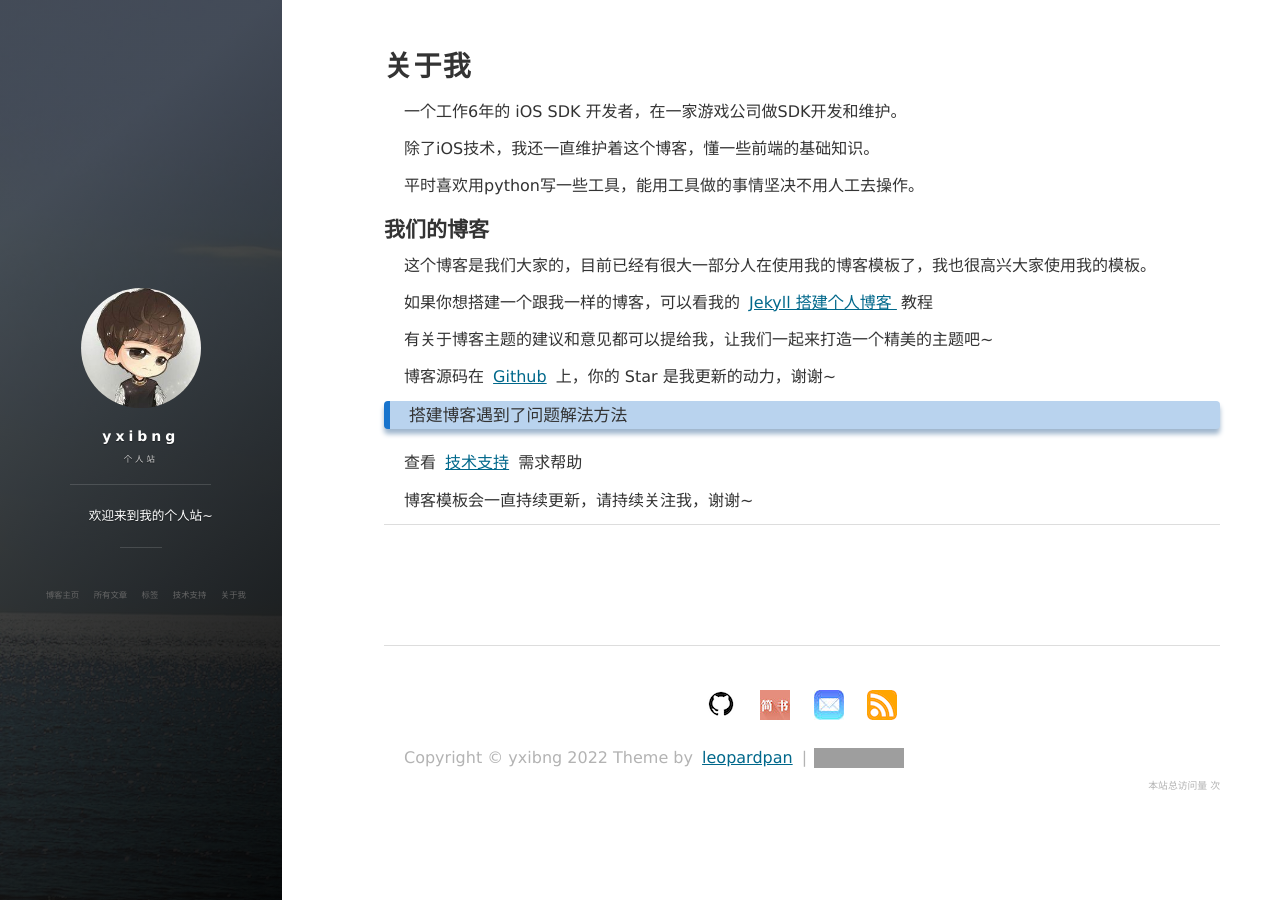
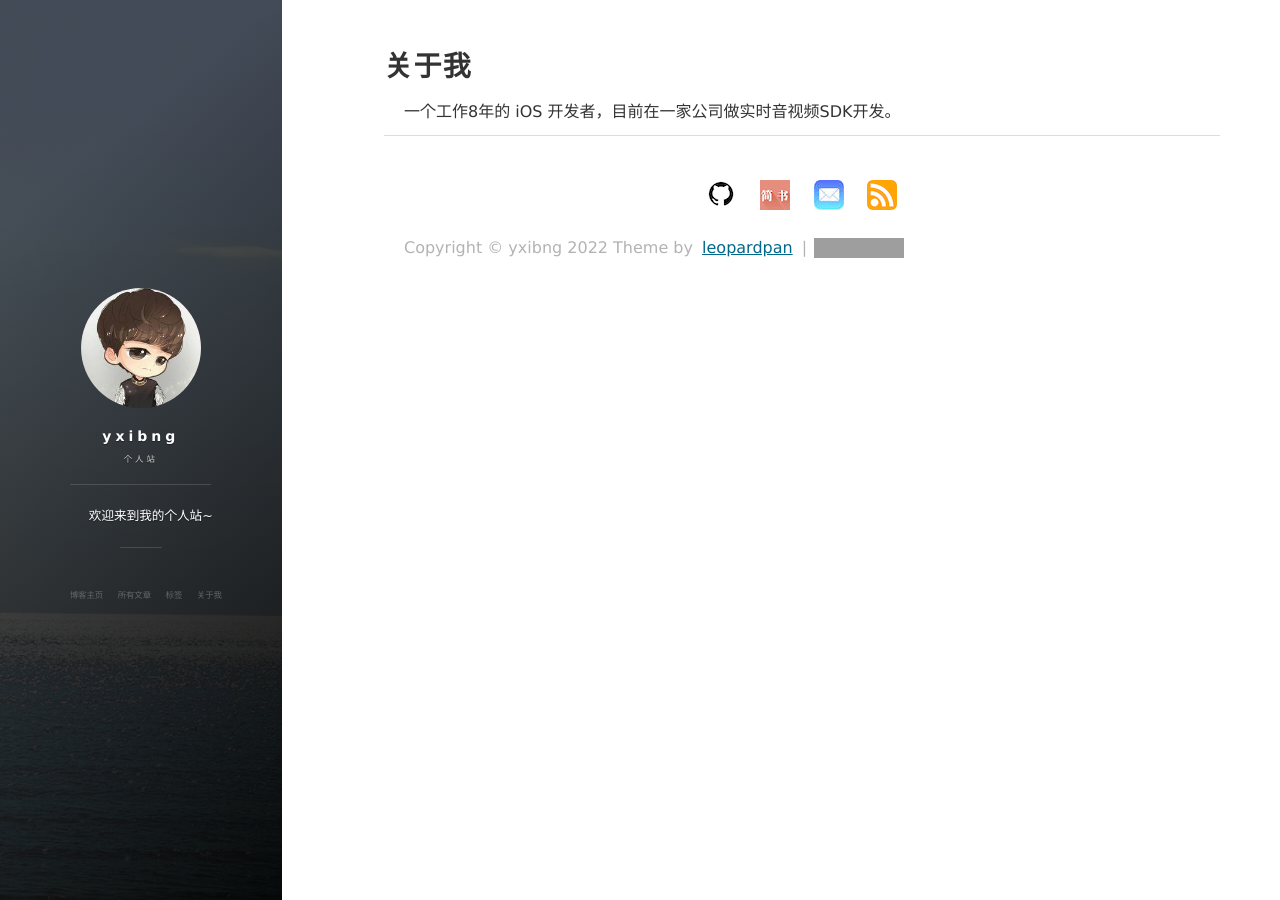
Before and after one commit to yxibng/yxibng.github.io, a Jekyll site: the page built from about.md, in a window 1280 px wide. Built offline with Jekyll 4.4.1, drawn with Linux system fonts in a browser that asks for light colours; nearby versions of some CDN libraries; comment, search, counter and statistics services are not loaded; grey boxes are pictures that could not be loaded.

Commit message:
feat: cleanup

```diff
--- a/_config.yml
+++ b/_config.yml
@@ -50,7 +50,6 @@ blog_button:
 nav:
     - {title: 所有文章, description: archive, url: '/archive'}
     - {title: 标签, description: tags, url: '/tags'}
-    - {title: 技术支持, description: support, url: '/support'}
     - {title: 关于我, description: about, url: '/about'}
 
 
--- a/_includes/footer.html
+++ b/_includes/footer.html
@@ -96,13 +96,6 @@
             </p>
         	<div align="right">
     			<link rel="stylesheet" href="//cdn.bootcss.com/font-awesome/4.3.0/css/font-awesome.min.css">
-
-          <!-- 访问统计 -->
-          <span id="busuanzi_container_site_pv">
-            本站总访问量
-            <span id="busuanzi_value_site_pv"></span>次
-          </span>
-
         </div>
         <div>
     </footer>
--- a/about.md
+++ b/about.md
@@ -3,30 +3,4 @@ layout: page
 title: 关于我
 ---
 
-一个工作6年的 iOS SDK 开发者，在一家游戏公司做SDK开发和维护。
-
-除了iOS技术，我还一直维护着这个博客，懂一些前端的基础知识。
-
-平时喜欢用python写一些工具，能用工具做的事情坚决不用人工去操作。
-
-<h2> 我们的博客 </h2>
-
-这个博客是我们大家的，目前已经有很大一部分人在使用我的博客模板了，我也很高兴大家使用我的模板。
-
-如果你想搭建一个跟我一样的博客，可以看我的
-<a href="/2016/10/jekyll_tutorials1/"> Jekyll 搭建个人博客 </a>
-教程
-
-
-有关于博客主题的建议和意见都可以提给我，让我们一起来打造一个精美的主题吧~
-
-博客源码在 <a target="_blank" href='https://github.com/leopardpan/leopardpan.github.io/'>Github</a> 上，你的 Star 是我更新的动力，谢谢~
-
-
-<h3> 搭建博客遇到了问题解法方法 </h3>
-
-查看 [技术支持](http://leopardpan.cn/support/) 需求帮助
-
-博客模板会一直持续更新，请持续关注我，谢谢~
-
-{% include comments.html %}
+一个工作8年的 iOS 开发者，目前在一家公司做实时音视频SDK开发。
```
Also changed, not shown: support.md (deleted, +0 -55 lines).
